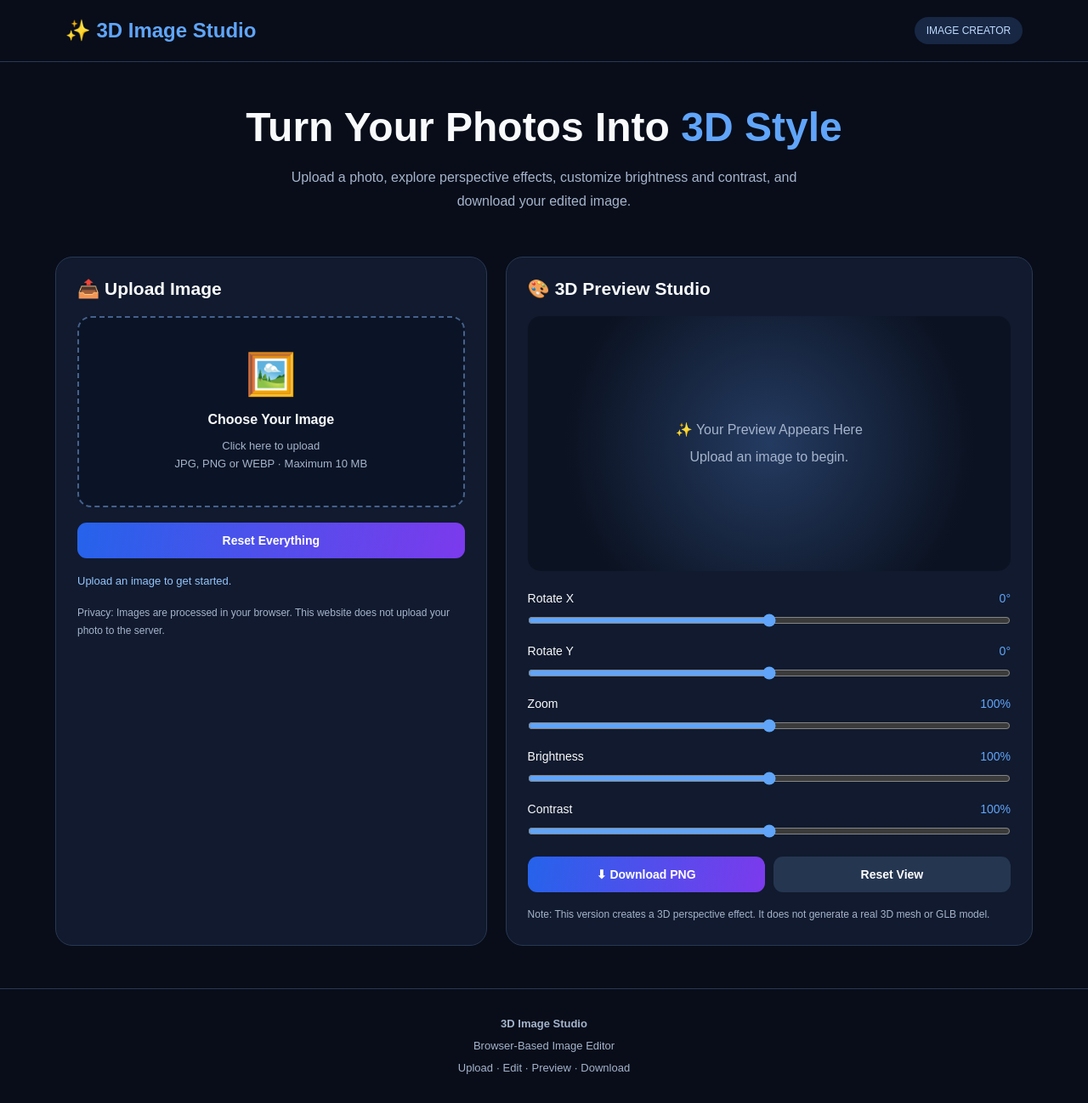
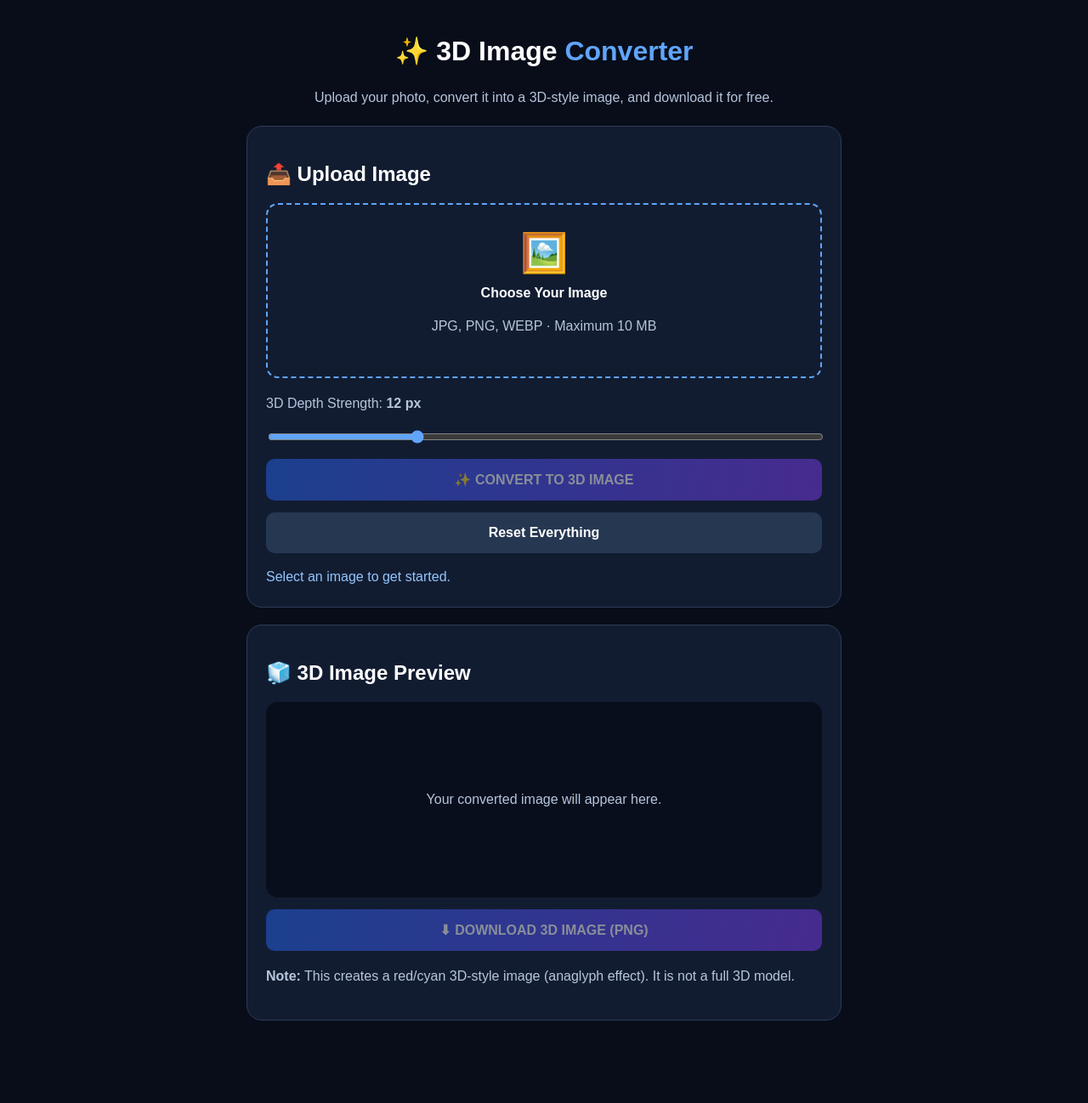
Before and after one commit to maheshatmakuru28/image-to-3d, a Flask app: page / in a window 1280 px wide. Shown: the whole page at 85% size. After the commit the page ends 1201 px from the top, so only its background shows below. Run offline with Flask 3, Linux system fonts and the light colour scheme.

Commit message:
Update index.html

```diff
--- a/templates/index.html
+++ b/templates/index.html
@@ -2,183 +2,351 @@
 <html lang="en">
 <head>
 <meta charset="UTF-8">
-<meta name="viewport" content="width=device-width, initial-scale=1.0">
-<title>3D Image Studio | Image Effects</title>
-<meta name="description" content="Upload a photo, apply 3D perspective effects, and download your edited image.">
+<meta name="viewport" content="width=device-width, initial-scale=1">
+<title>3D Image Converter</title>
+
 <style>
-:root{--bg:#080d19;--card:#111a2e;--border:#293854;--blue:#60a5fa;--text:#f8fafc;--muted:#a5b4cc}
-*{box-sizing:border-box;margin:0;padding:0}
-body{font-family:Arial,Helvetica,sans-serif;background:var(--bg);color:var(--text);min-height:100vh}
-header{padding:20px 6%;display:flex;justify-content:space-between;align-items:center;border-bottom:1px solid var(--border)}
-.logo{font-size:24px;font-weight:bold;color:var(--blue)}
-.tag{padding:9px 14px;border-radius:30px;background:#172744;color:#bfdbfe;font-size:12px}
-.hero{text-align:center;padding:48px 18px 30px}
-.hero h1{font-size:clamp(30px,5vw,48px);margin-bottom:16px;line-height:1.2}
-.hero h1 span{color:var(--blue)}
-.hero p{color:var(--muted);line-height:1.8;max-width:650px;margin:auto}
-.container{width:min(1150px,92%);margin:20px auto 50px;display:grid;grid-template-columns:.9fr 1.1fr;gap:22px}
-.card{background:var(--card);border:1px solid var(--border);border-radius:20px;padding:25px;min-width:0}
-.card h2{font-size:21px;margin-bottom:20px}
-.upload-box{min-height:225px;padding:25px 15px;display:flex;flex-direction:column;align-items:center;justify-content:center;text-align:center;border:2px dashed #45618d;border-radius:16px;cursor:pointer;background:#0b1426;transition:.2s}
-.upload-box:hover{border-color:var(--blue);background:#101f39}
-.upload-icon{font-size:48px;margin-bottom:16px}
-.upload-box p{color:var(--muted);margin-top:12px;font-size:13px;line-height:1.6}
+*{box-sizing:border-box}
+body{
+  margin:0;
+  padding:20px;
+  font-family:Arial,sans-serif;
+  background:#080d19;
+  color:white;
+}
+.container{
+  max-width:700px;
+  margin:auto;
+}
+h1{
+  text-align:center;
+  font-size:32px;
+}
+h1 span{color:#60a5fa}
+p{color:#b6c5dc;line-height:1.7}
+.card{
+  background:#121c31;
+  border:1px solid #2b3b59;
+  border-radius:18px;
+  padding:22px;
+  margin:20px 0;
+}
+.upload{
+  display:block;
+  padding:30px 15px;
+  text-align:center;
+  border:2px dashed #60a5fa;
+  border-radius:14px;
+  cursor:pointer;
+}
+.upload div{font-size:45px;margin-bottom:12px}
 input[type=file]{display:none}
-button{border:0;border-radius:11px;padding:13px 17px;font-size:14px;font-weight:bold;cursor:pointer;transition:.2s}
-button:hover{filter:brightness(1.15)}
-button:disabled{opacity:.5;cursor:not-allowed}
-.primary{color:white;background:linear-gradient(100deg,#2563eb,#7c3aed)}
-.secondary{color:white;background:#253651}
-.full{width:100%;margin-top:18px}
-.status{color:#93c5fd;font-size:13px;line-height:1.7;margin-top:16px;overflow-wrap:anywhere}
-.preview{min-height:300px;border-radius:15px;background:radial-gradient(circle at center,#243b61,#0b1221 75%);display:flex;justify-content:center;align-items:center;padding:25px;overflow:hidden;perspective:1000px;touch-action:pan-y}
-#previewImage{display:none;max-width:100%;max-height:350px;object-fit:contain;border-radius:12px;transform-style:preserve-3d;box-shadow:0 20px 45px #0009}
-.placeholder{color:var(--muted);text-align:center;line-height:2}
-.controls{margin-top:24px}
-.control{margin-bottom:20px}
-.control label{display:flex;justify-content:space-between;gap:10px;margin-bottom:10px;font-size:14px}
-.control label span{color:var(--blue)}
-input[type=range]{display:block;width:100%;accent-color:var(--blue);cursor:pointer}
-.actions{display:flex;flex-wrap:wrap;gap:10px;margin-top:22px}
-.actions button{flex:1;min-width:130px}
-.note{font-size:12px;color:var(--muted);line-height:1.7;margin-top:16px}
-footer{padding:28px 15px;text-align:center;border-top:1px solid var(--border);color:var(--muted);font-size:13px;line-height:2}
-@media(max-width:780px){header{padding:18px 5%}.logo{font-size:20px}.container{grid-template-columns:1fr}.card{padding:19px}.hero{padding-top:35px}.preview{min-height:240px}}
+input[type=range]{width:100%;accent-color:#60a5fa}
+button{
+  width:100%;
+  padding:15px;
+  margin-top:14px;
+  border:0;
+  border-radius:10px;
+  background:linear-gradient(100deg,#2563eb,#7c3aed);
+  color:white;
+  font-size:16px;
+  font-weight:bold;
+  cursor:pointer;
+}
+button:disabled{opacity:.5}
+.secondary{background:#263752}
+.preview{
+  min-height:230px;
+  background:#080e1b;
+  border-radius:14px;
+  display:flex;
+  justify-content:center;
+  align-items:center;
+  padding:12px;
+  overflow:hidden;
+}
+#result{
+  display:none;
+  width:100%;
+  height:auto;
+  object-fit:contain;
+}
+.status{
+  color:#93c5fd;
+  margin-top:15px;
+  line-height:1.6;
+  overflow-wrap:anywhere;
+}
+small{color:#b6c5dc}
 </style>
 </head>
+
 <body>
-<header><div class="logo">✨ 3D Image Studio</div><div class="tag">IMAGE CREATOR</div></header>
-<section class="hero">
-<h1>Turn Your Photos Into <span>3D Style</span></h1>
-<p>Upload a photo, explore perspective effects, customize brightness and contrast, and download your edited image.</p>
-</section>
-<main class="container">
+<div class="container">
+
+<h1>✨ 3D Image <span>Converter</span></h1>
+<p style="text-align:center">
+Upload your photo, convert it into a 3D-style image,
+and download it for free.
+</p>
+
 <section class="card">
 <h2>📤 Upload Image</h2>
-<label class="upload-box" for="fileInput">
-<div class="upload-icon">🖼️</div><strong id="uploadText">Choose Your Image</strong>
-<p>Click here to upload<br>JPG, PNG or WEBP · Maximum 10 MB</p>
+
+<label class="upload" for="photo">
+<div>🖼️</div>
+<strong id="fileName">Choose Your Image</strong>
+<p>JPG, PNG, WEBP · Maximum 10 MB</p>
 </label>
-<input type="file" id="fileInput" accept="image/jpeg,image/png,image/webp">
-<button class="primary full" id="resetButton">Reset Everything</button>
-<div class="status" id="status" aria-live="polite">Upload an image to get started.</div>
-<p class="note">Privacy: Images are processed in your browser. This website does not upload your photo to the server.</p>
+
+<input type="file" id="photo"
+accept="image/jpeg,image/png,image/webp">
+
+<p>
+3D Depth Strength:
+<strong id="depthText">12 px</strong>
+</p>
+
+<input type="range" id="depth" min="2" max="40" value="12">
+
+<button id="convert" disabled>
+✨ CONVERT TO 3D IMAGE
+</button>
+
+<button class="secondary" id="reset">
+Reset Everything
+</button>
+
+<div class="status" id="status">
+Select an image to get started.
+</div>
 </section>
+
 <section class="card">
-<h2>🎨 3D Preview Studio</h2>
-<div class="preview" id="previewArea">
-<div class="placeholder" id="placeholder">✨ Your Preview Appears Here<br>Upload an image to begin.</div>
-<img id="previewImage" alt="Edited image preview">
+<h2>🧊 3D Image Preview</h2>
+
+<div class="preview">
+<p id="placeholder">Your converted image will appear here.</p>
+<img id="result" alt="Converted 3D-style image">
 </div>
-<div class="controls">
-<div class="control"><label for="rotateX">Rotate X <span id="xValue">0°</span></label><input type="range" id="rotateX" min="-35" max="35" value="0"></div>
-<div class="control"><label for="rotateY">Rotate Y <span id="yValue">0°</span></label><input type="range" id="rotateY" min="-35" max="35" value="0"></div>
-<div class="control"><label for="zoom">Zoom <span id="zoomValue">100%</span></label><input type="range" id="zoom" min="50" max="150" value="100"></div>
-<div class="control"><label for="brightness">Brightness <span id="brightnessValue">100%</span></label><input type="range" id="brightness" min="50" max="150" value="100"></div>
-<div class="control"><label for="contrast">Contrast <span id="contrastValue">100%</span></label><input type="range" id="contrast" min="50" max="150" value="100"></div>
+
+<button id="download" disabled>
+⬇ DOWNLOAD 3D IMAGE (PNG)
+</button>
+
+<div class="status" id="downloadStatus"></div>
+
+<p>
+<strong>Note:</strong> This creates a red/cyan 3D-style image
+(anaglyph effect). It is not a full 3D model.
+</p>
+</section>
+
 </div>
-<div class="actions"><button class="primary" id="downloadButton">⬇ Download PNG</button><button class="secondary" id="resetViewButton">Reset View</button></div>
-<div class="status" id="downloadStatus" aria-live="polite"></div>
-<p class="note">Note: This version creates a 3D perspective effect. It does not generate a real 3D mesh or GLB model.</p>
-</section>
-</main>
-<footer><strong>3D Image Studio</strong><br>Browser-Based Image Editor<br>Upload · Edit · Preview · Download</footer>
+
 <script>
 "use strict";
-const fileInput=document.getElementById("fileInput");
-const previewImage=document.getElementById("previewImage");
-const placeholder=document.getElementById("placeholder");
-const uploadText=document.getElementById("uploadText");
-const statusText=document.getElementById("status");
-const downloadStatus=document.getElementById("downloadStatus");
-const previewArea=document.getElementById("previewArea");
-const rotateX=document.getElementById("rotateX");
-const rotateY=document.getElementById("rotateY");
-const zoom=document.getElementById("zoom");
-const brightness=document.getElementById("brightness");
-const contrast=document.getElementById("contrast");
-let currentImageURL=null;
-let originalFileName="3d-image";
-let imageReady=false;
 
-function updatePreview(){
- const x=Number(rotateX.value),y=Number(rotateY.value),z=Number(zoom.value)/100;
- const b=Number(brightness.value),c=Number(contrast.value);
- previewImage.style.transform=`rotateX(${-x}deg) rotateY(${y}deg) scale(${z})`;
- previewImage.style.filter=`brightness(${b}%) contrast(${c}%)`;
- document.getElementById("xValue").textContent=x+"°";
- document.getElementById("yValue").textContent=y+"°";
- document.getElementById("zoomValue").textContent=Math.round(z*100)+"%";
- document.getElementById("brightnessValue").textContent=b+"%";
- document.getElementById("contrastValue").textContent=c+"%";
-}
-function resetControls(){
- rotateX.value=0;rotateY.value=0;zoom.value=100;brightness.value=100;contrast.value=100;updatePreview();
-}
-[rotateX,rotateY,zoom,brightness,contrast].forEach(input=>input.addEventListener("input",updatePreview));
+const photo = document.getElementById("photo");
+const depth = document.getElementById("depth");
+const depthText = document.getElementById("depthText");
+const convert = document.getElementById("convert");
+const download = document.getElementById("download");
+const result = document.getElementById("result");
+const status = document.getElementById("status");
+const downloadStatus = document.getElementById("downloadStatus");
+const placeholder = document.getElementById("placeholder");
 
-fileInput.addEventListener("change",function(){
- const file=fileInput.files[0];if(!file)return;
- const allowed=["image/jpeg","image/png","image/webp"];
- if(!allowed.includes(file.type)){statusText.textContent="Error: Choose a JPG, PNG or WEBP image.";fileInput.value="";return;}
- if(file.size>10*1024*1024){statusText.textContent="Error: Maximum image size is 10 MB.";fileInput.value="";return;}
- if(currentImageURL){URL.revokeObjectURL(currentImageURL);currentImageURL=null;}
- imageReady=false;statusText.textContent="Loading image...";downloadStatus.textContent="";
- const imageURL=URL.createObjectURL(file);currentImageURL=imageURL;
- previewImage.onload=function(){
-  if(currentImageURL!==imageURL)return;
-  imageReady=true;placeholder.style.display="none";previewImage.style.display="block";
-  uploadText.textContent=file.name;originalFileName=file.name.replace(/\.[^.]+$/,"");
-  statusText.textContent="Image loaded successfully! Adjust your effects below.";updatePreview();
- };
- previewImage.onerror=function(){
-  if(currentImageURL!==imageURL)return;
-  imageReady=false;statusText.textContent="Could not load this image. Please try another file.";
-  previewImage.style.display="none";placeholder.style.display="block";
- };
- previewImage.src=imageURL;
+let originalImage = null;
+let convertedBlob = null;
+let fileBaseName = "3d-image";
+let resultURL = null;
+
+depth.addEventListener("input", () => {
+  depthText.textContent = depth.value + " px";
 });
 
-document.getElementById("resetViewButton").addEventListener("click",()=>{resetControls();downloadStatus.textContent="";});
-document.getElementById("resetButton").addEventListener("click",()=>{
- fileInput.value="";
- if(currentImageURL){URL.revokeObjectURL(currentImageURL);currentImageURL=null;}
- imageReady=false;previewImage.removeAttribute("src");previewImage.style.display="none";placeholder.style.display="block";
- uploadText.textContent="Choose Your Image";statusText.textContent="Upload an image to get started.";downloadStatus.textContent="";resetControls();
+photo.addEventListener("change", () => {
+  const file = photo.files[0];
+  if (!file) return;
+
+  if (!["image/jpeg","image/png","image/webp"].includes(file.type)) {
+    status.textContent = "Please select JPG, PNG or WEBP.";
+    photo.value = "";
+    return;
+  }
+
+  if (file.size > 10 * 1024 * 1024) {
+    status.textContent = "Image must be smaller than 10 MB.";
+    photo.value = "";
+    return;
+  }
+
+  const reader = new FileReader();
+
+  reader.onload = () => {
+    const img = new Image();
+
+    img.onload = () => {
+      originalImage = img;
+      fileBaseName = file.name.replace(/\.[^.]+$/, "") || "3d-image";
+
+      document.getElementById("fileName").textContent = file.name;
+      convert.disabled = false;
+      download.disabled = true;
+      convertedBlob = null;
+
+      status.textContent = "Image loaded! Tap Convert to 3D Image.";
+      downloadStatus.textContent = "";
+    };
+
+    img.onerror = () => {
+      status.textContent = "Unable to load image. Try another file.";
+    };
+
+    img.src = reader.result;
+  };
+
+  reader.onerror = () => {
+    status.textContent = "Could not read the image file.";
+  };
+
+  reader.readAsDataURL(file);
 });
 
-document.getElementById("downloadButton").addEventListener("click",function(){
- if(!imageReady||!previewImage.naturalWidth){downloadStatus.textContent="Please upload an image before downloading.";return;}
- const button=this;button.disabled=true;
- try{
-  const canvas=document.createElement("canvas"),context=canvas.getContext("2d");
-  if(!context)throw new Error("Canvas is unavailable.");
-  canvas.width=previewImage.naturalWidth;canvas.height=previewImage.naturalHeight;
-  context.filter=`brightness(${brightness.value}%) contrast(${contrast.value}%)`;
-  context.drawImage(previewImage,0,0,canvas.width,canvas.height);
-  canvas.toBlob(function(blob){
-   button.disabled=false;
-   if(!blob){downloadStatus.textContent="Download failed. Please try again.";return;}
-   const url=URL.createObjectURL(blob),link=document.createElement("a");
-   link.href=url;link.download=originalFileName+"-edited.png";document.body.appendChild(link);link.click();link.remove();
-   setTimeout(()=>URL.revokeObjectURL(url),2000);
-   downloadStatus.textContent="Your edited PNG image has been downloaded.";
-  },"image/png");
- }catch(error){button.disabled=false;downloadStatus.textContent="Download failed: "+error.message;}
+convert.addEventListener("click", () => {
+  if (!originalImage) {
+    status.textContent = "Please upload an image first.";
+    return;
+  }
+
+  convert.disabled = true;
+  status.textContent = "Converting image... Please wait.";
+
+  setTimeout(() => {
+    try {
+      const width = originalImage.naturalWidth;
+      const height = originalImage.naturalHeight;
+
+      if (!width || !height) {
+        throw new Error("Invalid image dimensions.");
+      }
+
+      const canvas = document.createElement("canvas");
+      canvas.width = width;
+      canvas.height = height;
+
+      const ctx = canvas.getContext("2d");
+
+      if (!ctx) throw new Error("Canvas is not supported.");
+
+      ctx.drawImage(originalImage, 0, 0, width, height);
+
+      const inputData = ctx.getImageData(0, 0, width, height);
+      const outputData = ctx.createImageData(width, height);
+
+      const src = inputData.data;
+      const dst = outputData.data;
+      const shift = Math.max(1, Number(depth.value));
+
+      for (let y = 0; y < height; y++) {
+        const row = y * width * 4;
+
+        for (let x = 0; x < width; x++) {
+          const i = row + x * 4;
+
+          const redX = Math.min(width - 1, x + shift);
+          const cyanX = Math.max(0, x - shift);
+
+          const redIndex = row + redX * 4;
+          const cyanIndex = row + cyanX * 4;
+
+          dst[i] = src[redIndex];
+          dst[i + 1] = src[cyanIndex + 1];
+          dst[i + 2] = src[cyanIndex + 2];
+          dst[i + 3] = src[i + 3];
+        }
+      }
+
+      ctx.putImageData(outputData, 0, 0);
+
+      canvas.toBlob(blob => {
+        convert.disabled = false;
+
+        if (!blob) {
+          status.textContent = "Conversion failed. Try again.";
+          return;
+        }
+
+        convertedBlob = blob;
+
+        if (resultURL) URL.revokeObjectURL(resultURL);
+        resultURL = URL.createObjectURL(blob);
+
+        result.src = resultURL;
+        result.style.display = "block";
+        placeholder.style.display = "none";
+
+        download.disabled = false;
+        status.textContent = "✅ Conversion successful!";
+        downloadStatus.textContent = "Your PNG image is ready to download.";
+
+      }, "image/png");
+
+    } catch (error) {
+      convert.disabled = false;
+      status.textContent = "Error: " + error.message;
+    }
+  }, 50);
 });
 
-previewArea.addEventListener("pointermove",function(event){
- if(!imageReady||event.pointerType==="touch")return;
- const rect=previewArea.getBoundingClientRect();
- rotateY.value=Math.round(((event.clientX-rect.left)/rect.width-.5)*50);
- rotateX.value=Math.round(((event.clientY-rect.top)/rect.height-.5)*40);
- updatePreview();
+download.addEventListener("click", () => {
+  if (!convertedBlob) {
+    downloadStatus.textContent = "Convert an image first.";
+    return;
+  }
+
+  const url = URL.createObjectURL(convertedBlob);
+  const link = document.createElement("a");
+
+  link.href = url;
+  link.download = fileBaseName + "-3d.png";
+
+  document.body.appendChild(link);
+  link.click();
+  link.remove();
+
+  setTimeout(() => URL.revokeObjectURL(url), 2000);
+
+  downloadStatus.textContent = "✅ Download started!";
 });
-previewArea.addEventListener("pointerleave",function(){
- if(!imageReady)return;rotateX.value=0;rotateY.value=0;updatePreview();
+
+document.getElementById("reset").addEventListener("click", () => {
+  photo.value = "";
+  originalImage = null;
+  convertedBlob = null;
+
+  if (resultURL) {
+    URL.revokeObjectURL(resultURL);
+    resultURL = null;
+  }
+
+  result.removeAttribute("src");
+  result.style.display = "none";
+  placeholder.style.display = "block";
+
+  document.getElementById("fileName").textContent = "Choose Your Image";
+
+  depth.value = 12;
+  depthText.textContent = "12 px";
+
+  convert.disabled = true;
+  download.disabled = true;
+
+  status.textContent = "Select an image to get started.";
+  downloadStatus.textContent = "";
 });
-window.addEventListener("beforeunload",function(){if(currentImageURL)URL.revokeObjectURL(currentImageURL);});
-updatePreview();
 </script>
 </body>
 </html>
```
